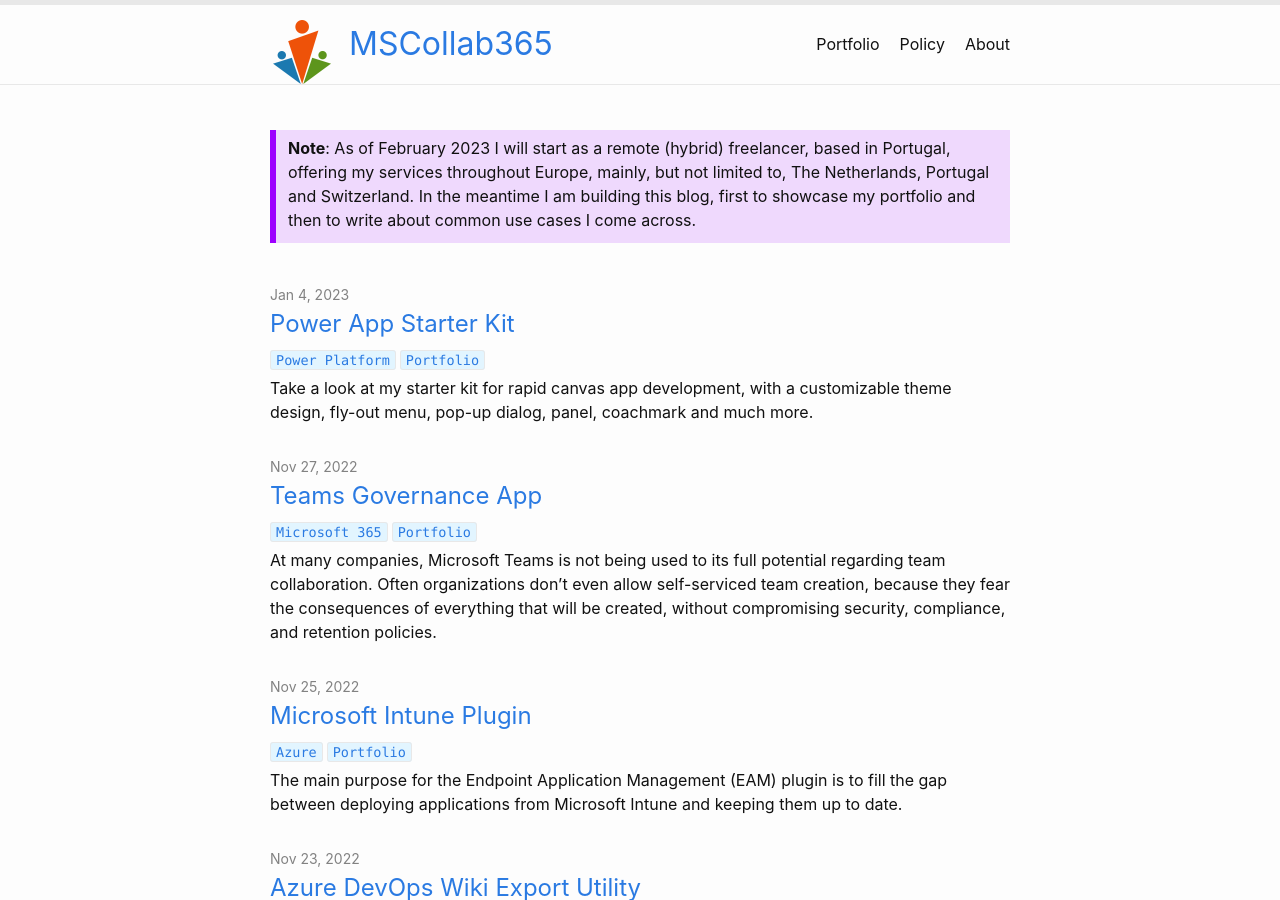
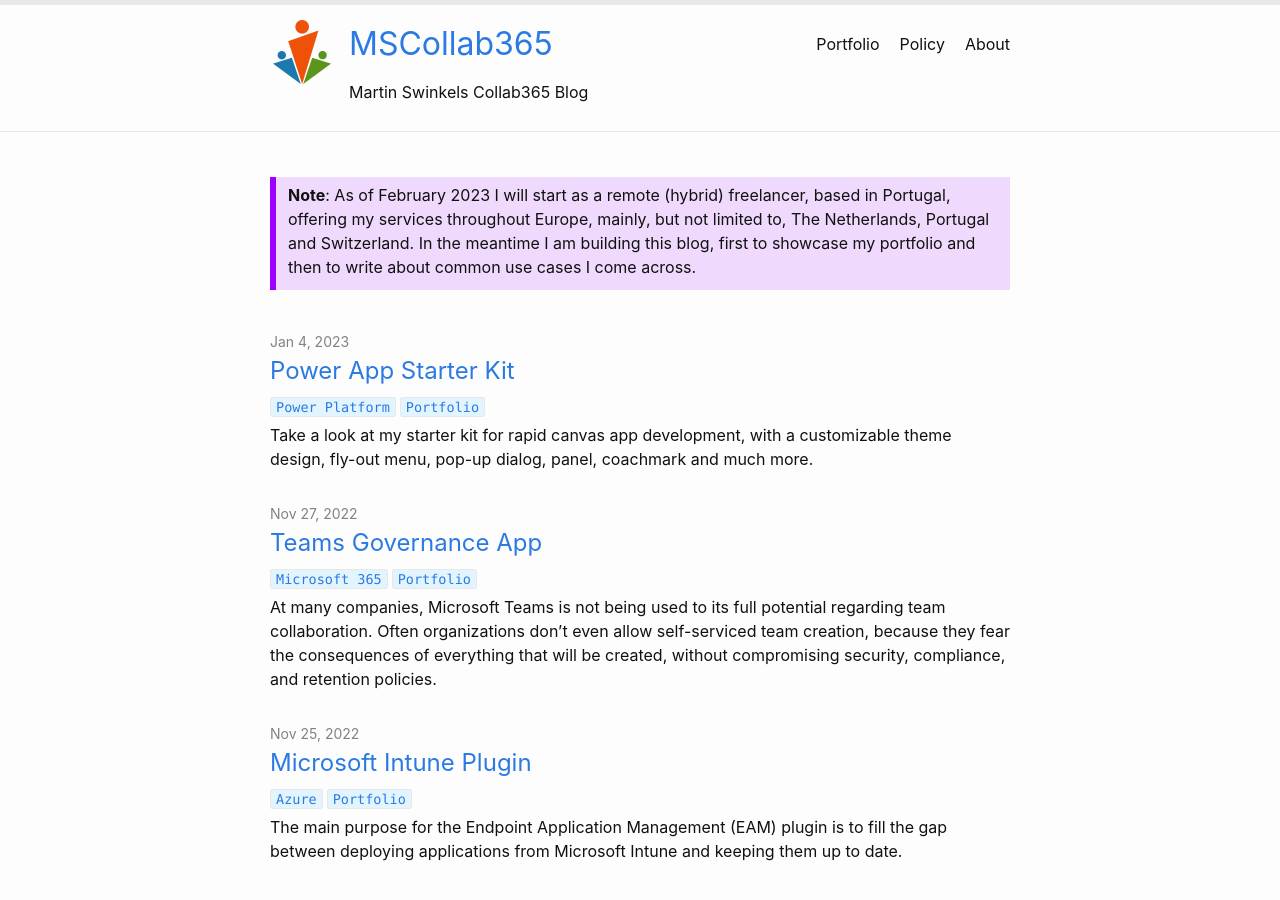
Before and after one commit to msc365/msc365.github.io, a Jekyll site: the page built from index.html, in a window 1280 px wide and 900 px high. Built offline with Jekyll 4.4.1, drawn with Linux system fonts in a browser that asks for light colours; the list of posts is cut into pages by our own code.

Commit message:
Update header.html

```diff
--- a/_includes/header.html
+++ b/_includes/header.html
@@ -9,7 +9,7 @@
 
     <div class="site-info">
       <h1 class="site-name"><a rel="author" href="{{ "/" | relative_url }}">{{ site.title | escape }}</a></h1>
-      <p class="site-underline">{{ site.underline }}</p>
+      <p class="site-subtitle">{{ site.subtitle }}</p>
     </div>
 
     {%- if titles_size > 0 -%}
```
